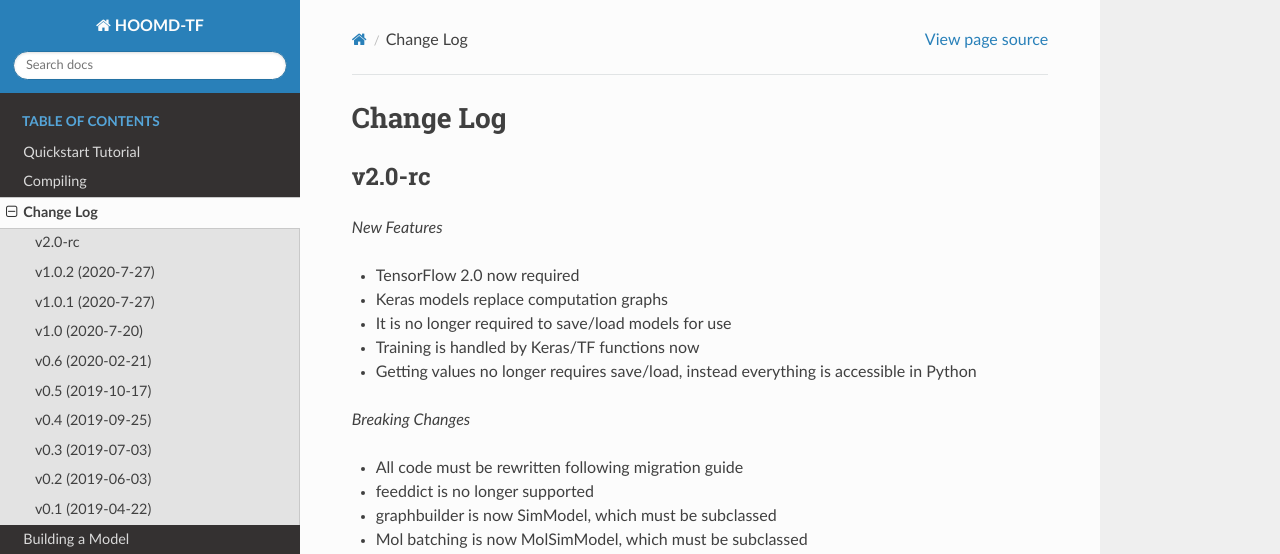
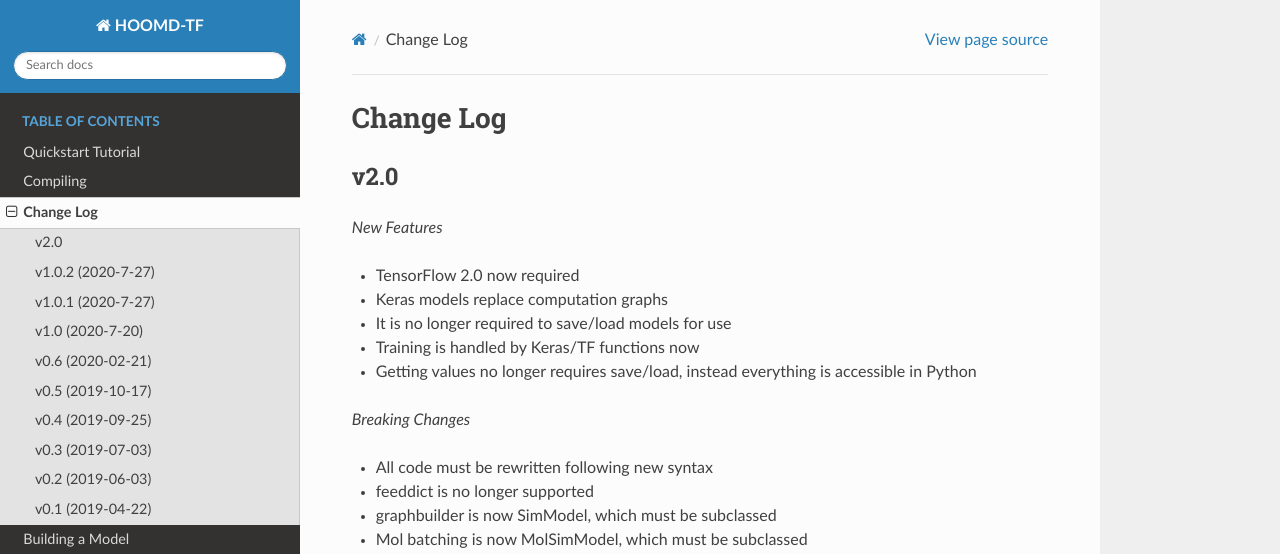
Before and after one commit to ur-whitelab/hoomd-tf, a Sphinx documentation site: the page built from sphinx-docs/source/changelog.rst, in a window 1280 px wide and 900 px high. Shown: the top 554 px of the window. Built offline with Sphinx 7.4.7 and the Read the Docs theme 2.0.0, drawn with Linux system fonts in a browser that asks for light colours.

Commit message:
Completed changelog

```diff
--- a/sphinx-docs/source/changelog.rst
+++ b/sphinx-docs/source/changelog.rst
@@ -1,7 +1,7 @@
 Change Log
 ==========
 
-v2.0-rc
+v2.0
 --------
 
 *New Features*
@@ -14,7 +14,7 @@ v2.0-rc
 
 *Breaking Changes*
 
-- All code must be rewritten following migration guide
+- All code must be rewritten following new syntax
 - feeddict is no longer supported
 - graphbuilder is now SimModel, which must be subclassed
 - Mol batching is now MolSimModel, which must be subclassed
```
